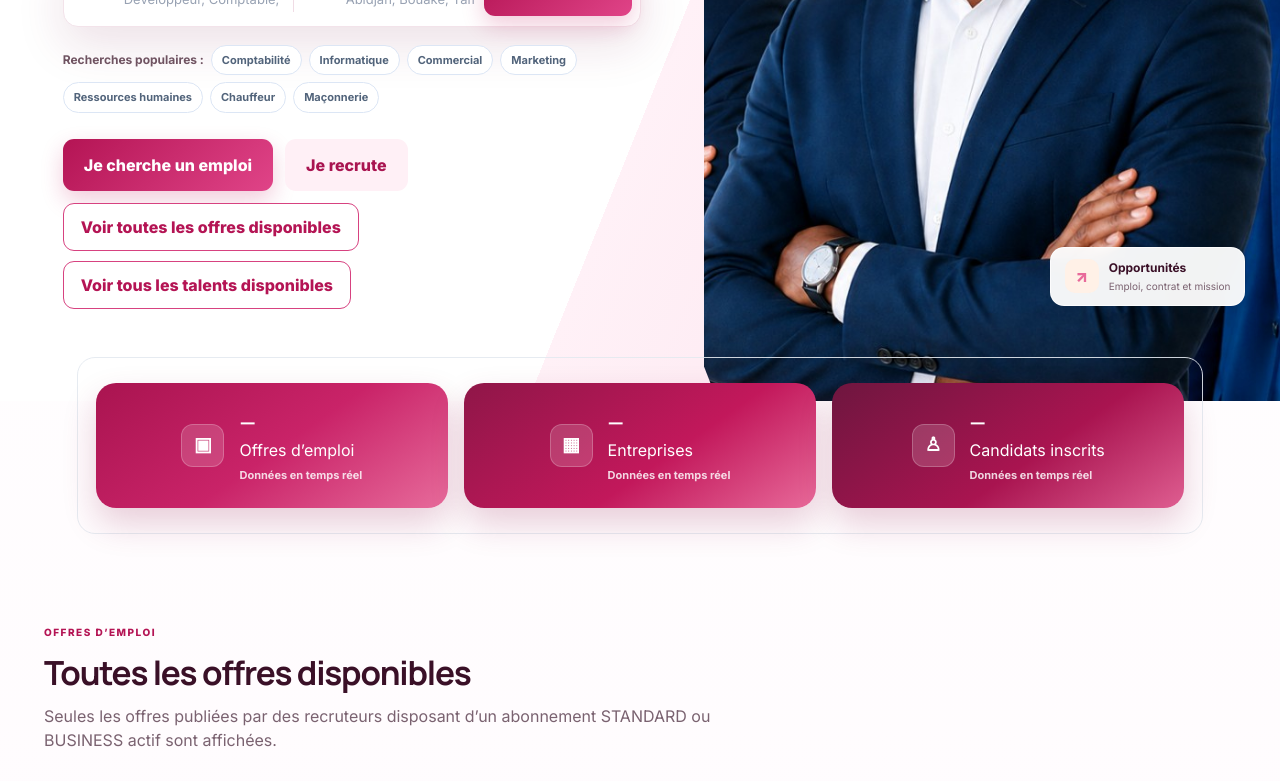
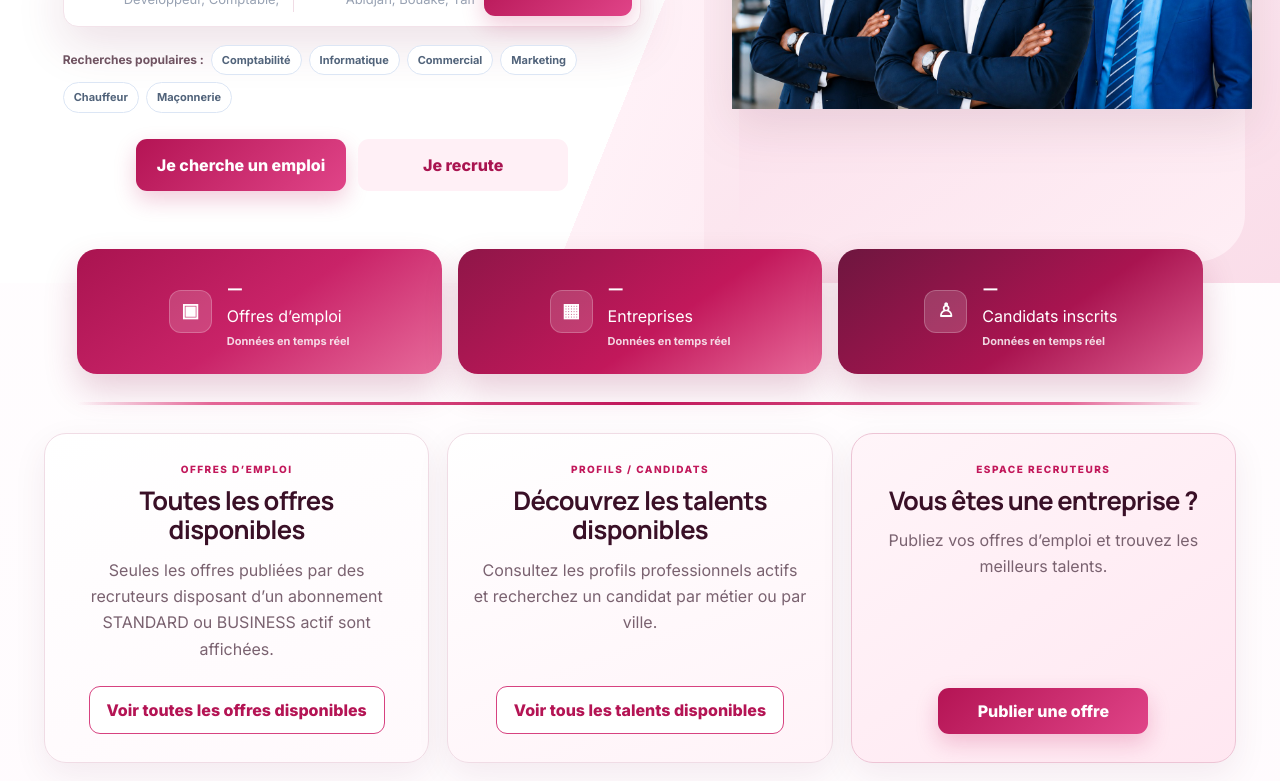
Before and after one commit to MEGA7704/globalemploici, a website: page public/index.html in a window 1280 px wide. Shown: the part 500-1281 px from the top of the page. Drawn offline with Linux system fonts and the light colour scheme; no server answers.

Commit message:
Add files via upload

```diff
--- a/package.json
+++ b/package.json
@@ -1,6 +1,6 @@
 {
   "name": "global-emploi",
-  "version": "3.1.0",
+  "version": "3.2.0",
   "private": true,
   "scripts": {
     "dev": "wrangler pages dev dist --compatibility-date=2026-08-07",
--- a/public/index.html
+++ b/public/index.html
@@ -4,7 +4,7 @@
   <meta charset="utf-8" />
   <meta name="viewport" content="width=device-width,initial-scale=1" />
   <meta name="description" content="GLOBAL EMPLOI - plateforme ivoirienne de recrutement, d'emploi, de métiers et de mise en relation professionnelle." />
-  <meta name="theme-color" content="#1557D6" />
+  <meta name="theme-color" content="#C2185B" />
   <meta name="referrer" content="no-referrer" />
   <script>
     // Défense supplémentaire : ne jamais conserver des identifiants dans l’URL.
@@ -90,24 +90,23 @@
 
       <div class="popular-searches">
         <span>Recherches populaires :</span>
-        <button data-search="Comptabilité">Comptabilité</button><button data-search="Informatique">Informatique</button><button data-search="Commercial">Commercial</button><button data-search="Marketing">Marketing</button><button data-search="Ressources humaines">Ressources humaines</button><button data-search="Chauffeur">Chauffeur</button><button data-search="Maçonnerie">Maçonnerie</button>
+        <button data-search="Comptabilité">Comptabilité</button>
+        <button data-search="Informatique">Informatique</button>
+        <button data-search="Commercial">Commercial</button>
+        <button data-search="Marketing">Marketing</button>
+        <button data-search="Chauffeur">Chauffeur</button>
+        <button data-search="Maçonnerie">Maçonnerie</button>
       </div>
 
       <div class="hero-cta-row">
         <button class="btn primary big" data-open-register="candidate" data-home-primary="candidate">Je cherche un emploi</button>
         <button class="btn soft-blue big" data-open-register="recruiter" data-home-primary="recruiter">Je recrute</button>
       </div>
-      <div class="hero-directory-row">
-        <button class="btn outline-blue" id="browseJobsHome">Voir toutes les offres disponibles</button>
-        <button class="btn outline-blue" id="browseCandidatesHome">Voir tous les talents disponibles</button>
-      </div>
     </div>
 
-    <div class="hero-visual" aria-label="Professionnel souriant dans un environnement de bureau">
+    <div class="hero-visual" aria-label="Équipe de professionnels africains dans un environnement moderne">
       <div class="hero-blob"></div>
       <img src="/hero-global-emploi-team.png" alt="Équipe de professionnels africains en costume dans un environnement de bureau moderne" loading="eager">
-      <div class="floating-card floating-top"><span class="mini-icon">✓</span><div><strong>Profils vérifiés</strong><small>Des talents prêts à travailler</small></div></div>
-      <div class="floating-card floating-bottom"><span class="mini-icon orange">↗</span><div><strong>Opportunités</strong><small>Emploi, contrat et mission</small></div></div>
     </div>
   </section>
 
@@ -116,6 +115,30 @@
       <div class="stat-item"><span class="stat-icon">▣</span><div><strong id="realJobsCount">—</strong><span>Offres d’emploi</span><small id="realJobsMove">Données en temps réel</small></div></div>
       <div class="stat-item"><span class="stat-icon">▦</span><div><strong id="realCompaniesCount">—</strong><span>Entreprises</span><small id="realCompaniesMove">Données en temps réel</small></div></div>
       <div class="stat-item"><span class="stat-icon">♙</span><div><strong id="realCandidatesCount">—</strong><span>Candidats inscrits</span><small id="realCandidatesMove">Données en temps réel</small></div></div>
+    </div>
+    <div class="stats-pink-divider" aria-hidden="true"></div>
+  </section>
+
+  <section class="home-access-section" aria-label="Accès rapides GLOBAL EMPLOI">
+    <div class="home-access-grid">
+      <article class="home-access-card jobs-access-card">
+        <span class="section-kicker">OFFRES D’EMPLOI</span>
+        <h2>Toutes les offres disponibles</h2>
+        <p>Seules les offres publiées par des recruteurs disposant d’un abonnement STANDARD ou BUSINESS actif sont affichées.</p>
+        <button class="btn outline-blue" id="browseJobsHome">Voir toutes les offres disponibles</button>
+      </article>
+      <article class="home-access-card candidates-access-card">
+        <span class="section-kicker">PROFILS / CANDIDATS</span>
+        <h2>Découvrez les talents disponibles</h2>
+        <p>Consultez les profils professionnels actifs et recherchez un candidat par métier ou par ville.</p>
+        <button class="btn outline-blue" id="browseCandidatesHome">Voir tous les talents disponibles</button>
+      </article>
+      <article class="home-access-card recruiter-access-card">
+        <span class="section-kicker">ESPACE RECRUTEURS</span>
+        <h2>Vous êtes une entreprise&nbsp;?</h2>
+        <p>Publiez vos offres d’emploi et trouvez les meilleurs talents.</p>
+        <button class="btn primary" data-open-register="recruiter">Publier une offre</button>
+      </article>
     </div>
   </section>
 
@@ -151,17 +174,6 @@
   <div id="publicCandidatesGrid" class="candidate-market-grid"></div><div id="publicCandidatesPagination" class="public-pagination"></div>
 </section>
 
-  <section id="companies" class="section-shell business-banner">
-    <div class="business-icon">▦</div>
-    <div><span class="section-kicker">ESPACE RECRUTEURS</span><h2>Vous êtes une entreprise ?</h2><p>Publiez vos offres d’emploi et trouvez les meilleurs talents.</p></div>
-    <button class="btn primary big" data-open-register="recruiter">Publier une offre</button>
-  </section>
-
-  <section id="trades" class="section-shell trades-section">
-    <div class="section-head centered"><div><span class="section-kicker">DOMAINES PROFESSIONNELS</span><h2>Explorez les métiers</h2><p>Recherchez rapidement les compétences qui correspondent à vos besoins.</p></div></div>
-    <div class="trade-chips"><span>Administration</span><span>Agriculture</span><span>Bâtiment</span><span>Chauffeur</span><span>Commerce</span><span>Comptabilité</span><span>Couture</span><span>Coiffure</span><span>Électricité</span><span>Informatique</span><span>Mécanique</span><span>Menuiserie</span><span>Plomberie</span><span>Restauration</span><span>Sécurité</span><span>Transport</span></div>
-  </section>
-
   <section id="plans" class="section-shell plans-public">
     <div class="section-head centered"><div><span class="section-kicker">ABONNEMENTS CANDIDATS</span><h2>Choisissez la formule qui vous convient</h2><p>Commencez gratuitement, puis augmentez la durée et la visibilité de votre profil.</p></div></div>
     <div class="plans">
@@ -171,12 +183,8 @@
     </div>
   </section>
 
-  <section id="advice" class="section-shell advice-strip"><div><span class="section-kicker">CONSEILS CARRIÈRE</span><h2>Préparez mieux votre prochaine opportunité</h2><p>Un profil clair, des compétences bien présentées et une candidature adaptée augmentent vos chances d’être remarqué.</p></div><button class="btn soft-blue" data-open-register="candidate">Créer mon profil</button></section>
-
-  <section id="about" class="section-shell about-section"><div><span class="section-kicker">À PROPOS</span><h2>GLOBAL EMPLOI rapproche les talents et les recruteurs</h2></div><p>La plateforme facilite la mise en relation entre demandeurs d’emploi, professionnels de métier, travailleurs indépendants, entreprises et particuliers pour des emplois, contrats, missions et prestations.</p></section>
-
   <footer id="contact" class="site-footer">
-    <div class="footer-main"><div class="footer-brand"><div class="brand-name"><b>GLOBAL</b> <strong>EMPLOI</strong></div><p>L’opportunité à portée de main.</p></div><div><h4>Plateforme</h4><a href="#jobs" data-public-page="jobs">Offres d’emploi</a><a href="#candidates" data-public-page="candidates">Profils</a><a href="#trades" data-public-page="trades">Métiers</a></div><div><h4>Recrutement</h4><button data-open-register="recruiter">Créer un compte recruteur</button><button data-open-register="candidate">Créer un profil candidat</button></div><div><h4>Contact</h4><p>Côte d’Ivoire</p><p>Support GLOBAL EMPLOI</p></div></div>
+    <div class="footer-main"><div class="footer-brand"><div class="brand-name"><b>GLOBAL</b> <strong>EMPLOI</strong></div><p>L’opportunité à portée de main.</p></div><div><h4>Plateforme</h4><a href="#jobs" data-public-page="jobs">Offres d’emploi</a><a href="#candidates" data-public-page="candidates">Profils</a><a href="#plans" data-public-page="plans">Abonnements</a></div><div><h4>Recrutement</h4><button data-open-register="recruiter">Créer un compte recruteur</button><button data-open-register="candidate">Créer un profil candidat</button></div><div><h4>Contact</h4><p>Côte d’Ivoire</p><p>Support GLOBAL EMPLOI</p></div></div>
     <div class="footer-bottom"><span>© 2026 GLOBAL EMPLOI. Tous droits réservés.</span><span>Plateforme sécurisée Cloudflare</span></div>
   </footer>
 </div>
--- a/public/styles.css
+++ b/public/styles.css
@@ -426,3 +426,130 @@
 #registerSubmit[disabled]{opacity:.72;cursor:wait;filter:saturate(.75)}
 .registration-modal .check-row{display:flex;gap:10px;align-items:flex-start;line-height:1.4}
 .registration-modal .check-row input{margin-top:3px;flex:0 0 auto}
+
+/* V32 — accueil réorganisé selon le design demandé */
+.hero-cta-row{
+  justify-content:center;
+  align-items:center;
+  max-width:850px;
+  width:100%;
+}
+.hero-cta-row .btn{min-width:210px}
+
+.hero-visual{
+  min-height:610px;
+  padding:34px 28px 0;
+  align-items:center;
+  justify-content:center;
+  background:linear-gradient(150deg,#FFF5F9 0%,#FADDE9 100%);
+}
+.hero-visual:before{
+  background:radial-gradient(circle at 50% 18%,rgba(255,255,255,.94),rgba(255,255,255,0) 52%);
+}
+.hero-blob{
+  width:88%;
+  height:70%;
+  right:6%;
+  bottom:3%;
+  border-radius:46% 46% 10% 10%;
+  background:linear-gradient(145deg,#F9D9E7,#FFF0F6);
+  transform:none;
+  opacity:.9;
+}
+.hero-visual img{
+  position:relative;
+  z-index:1;
+  width:100%;
+  height:auto;
+  min-height:0;
+  max-height:565px;
+  object-fit:contain;
+  object-position:center center;
+  clip-path:none;
+  filter:drop-shadow(0 18px 24px rgba(76,15,43,.10));
+}
+
+.stats-wrap{
+  margin-top:-34px;
+  padding-bottom:0;
+}
+.stats-card-three{
+  padding:0!important;
+  border:0!important;
+  background:transparent!important;
+  box-shadow:none!important;
+}
+.stats-pink-divider{
+  max-width:1240px;
+  height:3px;
+  margin:28px auto 0;
+  border-radius:999px;
+  background:linear-gradient(90deg,transparent 0%,#E86A9A 12%,#C2185B 50%,#E86A9A 88%,transparent 100%);
+}
+
+.home-access-section{
+  max-width:1240px;
+  margin:0 auto;
+  padding:28px 24px 34px;
+}
+.home-access-grid{
+  display:grid;
+  grid-template-columns:repeat(3,minmax(0,1fr));
+  gap:18px;
+  align-items:stretch;
+}
+.home-access-card{
+  min-height:290px;
+  display:flex;
+  flex-direction:column;
+  justify-content:flex-start;
+  padding:28px 25px;
+  border:1px solid #F0DCE5;
+  border-radius:22px;
+  background:linear-gradient(160deg,#FFFFFF 0%,#FFF9FC 100%);
+  box-shadow:0 12px 34px rgba(87,17,50,.07);
+  text-align:center;
+}
+.home-access-card:nth-child(2){background:linear-gradient(160deg,#FFFFFF 0%,#FFF3F8 100%)}
+.home-access-card:nth-child(3){background:linear-gradient(145deg,#FFF5F9 0%,#FFE7F1 100%);border-color:#EDC4D5}
+.home-access-card .section-kicker{display:block;margin-bottom:9px;color:#C2185B}
+.home-access-card h2{
+  font-family:Manrope,sans-serif;
+  color:#3A1027;
+  font-size:clamp(23px,2vw,30px);
+  line-height:1.15;
+  letter-spacing:-.7px;
+  margin:0 0 12px;
+}
+.home-access-card p{
+  color:#7A6270;
+  line-height:1.65;
+  margin:0 auto 24px;
+  max-width:360px;
+  flex:1;
+}
+.home-access-card .btn{
+  align-self:center;
+  min-width:210px;
+  margin-top:auto;
+}
+
+@media(max-width:900px){
+  .hero-visual{min-height:0;padding:28px 24px 12px}
+  .hero-visual img{max-height:none;width:min(100%,760px)}
+  .home-access-grid{grid-template-columns:1fr 1fr}
+  .home-access-card:last-child{grid-column:1/-1}
+}
+@media(max-width:640px){
+  .hero-cta-row{align-items:stretch}
+  .hero-cta-row .btn{width:100%;min-width:0}
+  .hero-visual{min-height:0;padding:18px 12px 6px}
+  .hero-visual img{min-height:0!important;max-height:none;width:100%;object-fit:contain}
+  .stats-wrap{margin-top:0;padding-top:20px}
+  .stats-pink-divider{margin-top:20px}
+  .home-access-section{padding:24px 14px 30px}
+  .home-access-grid{grid-template-columns:1fr}
+  .home-access-card:last-child{grid-column:auto}
+  .home-access-card{min-height:0;padding:24px 18px}
+  .home-access-card .btn{width:100%;min-width:0}
+}
```
Also changed, not shown: DEPLOIEMENT_V32.md (added, +25 -0 lines), SHA256SUMS_V32.txt (added, +47 -0 lines), README.md, dist/app.js, dist/index.html, dist/styles.css, public/app.js.
